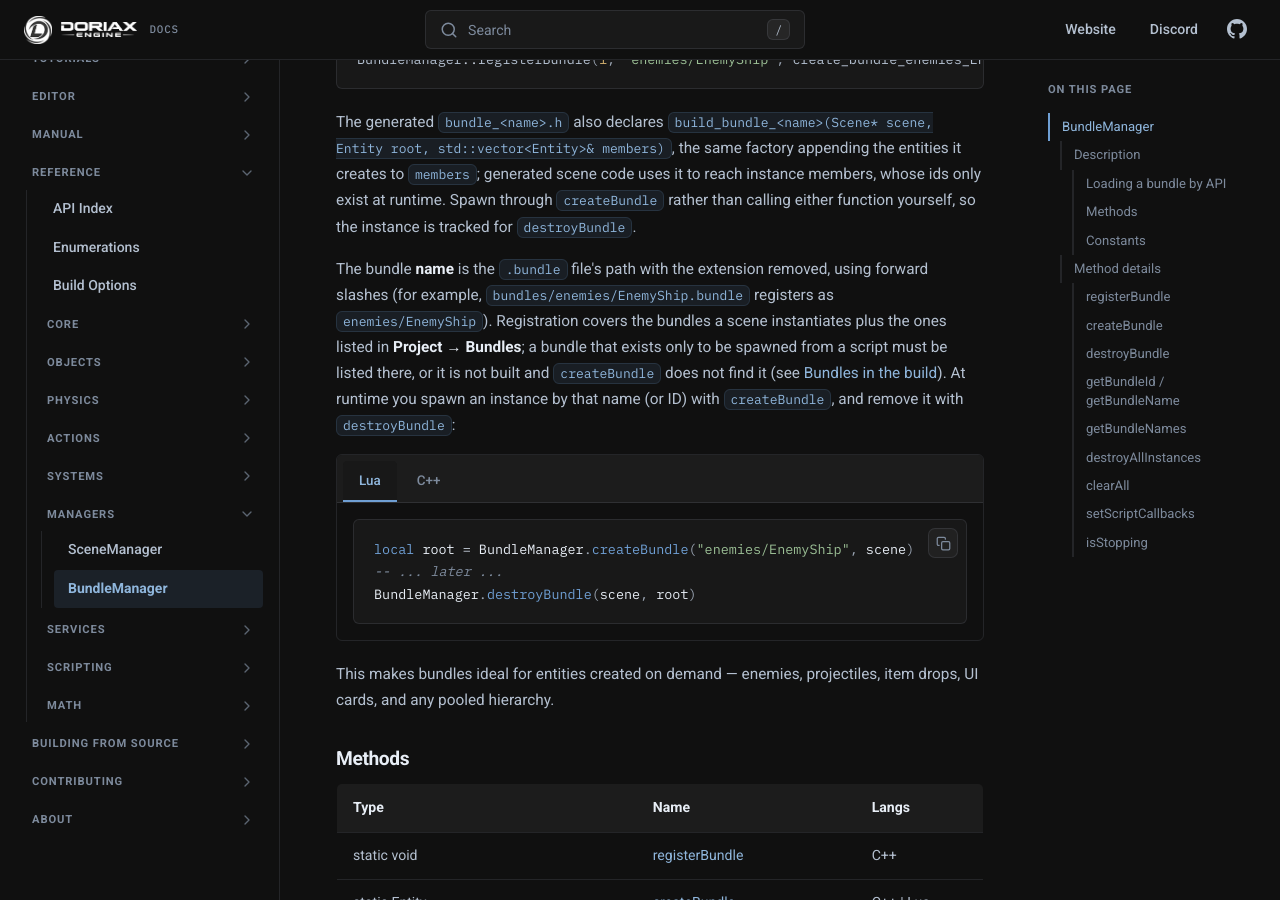
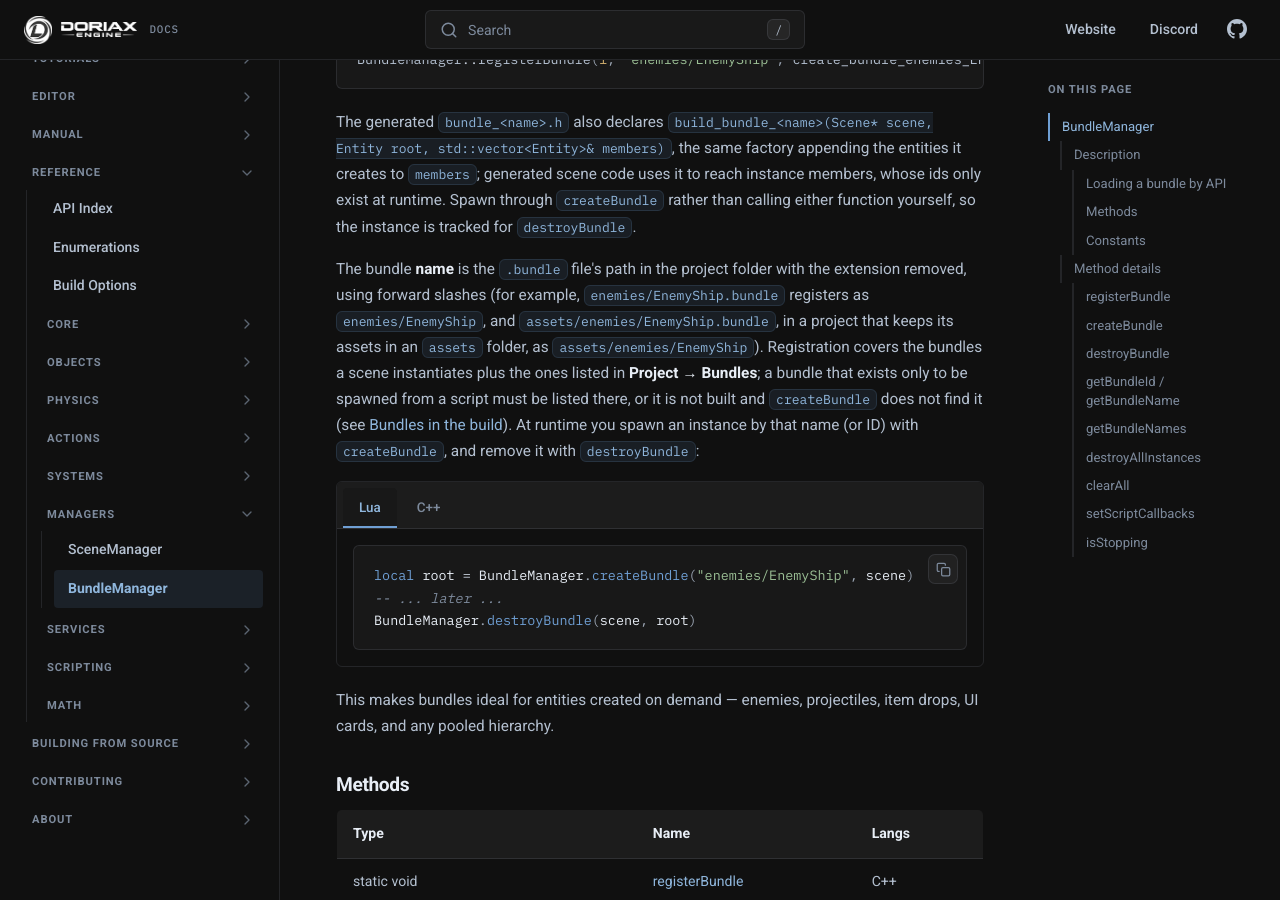
Before and after one commit to doriaxengine/doriax-docs, an MkDocs documentation site: the page built from docs/reference/classes/bundlemanager.md, in a window 1280 px wide and 900 px high, scrolled down 506 px. Built offline with MkDocs 1.6.1, drawn with Linux system fonts in a browser that asks for light colours; comment, search, counter and statistics services are not loaded.

Commit message:
Bundle names are project-relative paths; YouTube storage note

```diff
--- a/docs/reference/classes/bundlemanager.md
+++ b/docs/reference/classes/bundlemanager.md
@@ -30,11 +30,13 @@ reach instance members, whose ids only exist at runtime. Spawn through
 [`createBundle`](#createbundle) rather than calling either function yourself, so the
 instance is tracked for [`destroyBundle`](#destroybundle).
 
-The bundle **name** is the `.bundle` file's path with the extension removed, using forward
-slashes (for example, `bundles/enemies/EnemyShip.bundle` registers as
-`enemies/EnemyShip`). Registration covers the bundles a scene instantiates plus the ones
-listed in **Project → Bundles**; a bundle that exists only to be spawned from a script
-must be listed there, or it is not built and `createBundle` does not find it (see
+The bundle **name** is the `.bundle` file's path in the project folder with the extension
+removed, using forward slashes (for example, `enemies/EnemyShip.bundle` registers as
+`enemies/EnemyShip`, and `assets/enemies/EnemyShip.bundle`, in a project that keeps its
+assets in an `assets` folder, as `assets/enemies/EnemyShip`). Registration covers the
+bundles a scene instantiates plus the ones listed in **Project → Bundles**; a bundle that
+exists only to be spawned from a script must be listed there, or it is not built and
+`createBundle` does not find it (see
 [Bundles in the build](../../editor/bundles.md#bundles-in-the-build)). At runtime you
 spawn an instance by that name (or ID) with
 [`createBundle`](#createbundle), and remove it with [`destroyBundle`](#destroybundle):
```
Also changed, not shown: docs/manual/monetization.md (+2 -1 lines), docs/manual/scenes-and-entities.md (+6 -6 lines).
